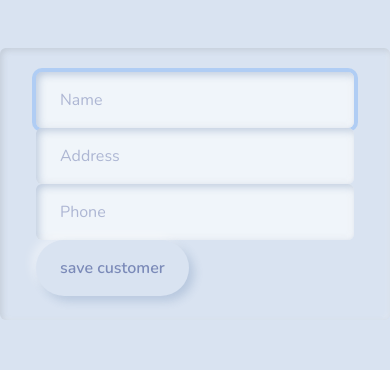
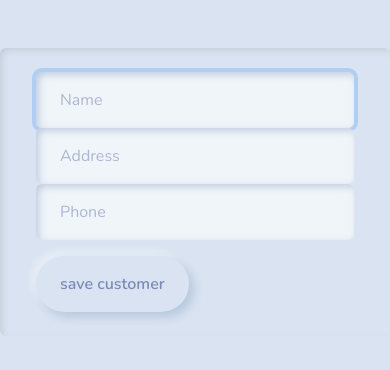
Before and after one commit to andriol/CUSTOMERS-CRUD-LIST, a React (Create React App) app in the folder client/: page /customer/1 in a window 390 px wide. Shown: the top 370 px of the page. Built offline with nearby package versions, Linux system fonts and the light colour scheme; no server answers.

Commit message:
add some styling

```diff
--- a/client/package.json
+++ b/client/package.json
@@ -13,6 +13,7 @@
     "react-scripts": "4.0.3",
     "react-uuid": "^1.0.2",
     "reactstrap": "^8.9.0",
+    "sass": "^1.43.4",
     "uuid": "^8.3.2",
     "web-vitals": "^1.1.2"
   },
--- a/client/src/App.js
+++ b/client/src/App.js
@@ -1,5 +1,5 @@
-import Form from "./components/input_form/inputForm";
-import EditForm from "./components/input_form/editForm";
+import Form from "./components/input-form/inputForm";
+import EditForm from "./components/input-form/editForm";
 import uuid from "react-uuid";
 import React, { useState, useEffect } from "react";
 import { BrowserRouter, Switch, Route } from "react-router-dom";
--- a/client/src/components/input_form/inputForm.js
+++ b/client/src/components/input-form/inputForm.js
@@ -2,7 +2,7 @@ import React from "react";
 
 import "bootswatch/dist/morph/bootstrap.min.css";
 import { Link } from "react-router-dom";
-//import "./inputForm.scss";
+import "./inputForm.scss";
 
 function InputForm({
   handleChange,
--- /dev/null
+++ b/client/src/components/input-form/inputForm.scss
@@ -0,0 +1,21 @@
+.btn-info {
+  width: 6rem;
+  margin-right: 1rem;
+}
+.btn-danger {
+  width: 6rem;
+}
+.btn-primary {
+  margin-top: 1rem;
+}
+@media screen and (max-width: 768px) {
+  .btn-danger,
+  .btn-primary {
+    margin-top: 1rem;
+  }
+}
+@media screen and (max-width: 1199px) {
+  .btn-danger {
+    margin-top: 1rem;
+  }
+}
```
Also changed, not shown: client/src/components/input-form/editForm.js (renamed from client/src/components/input_form/editForm.js), 1 other file (tests, documents, lock files or other folders).
